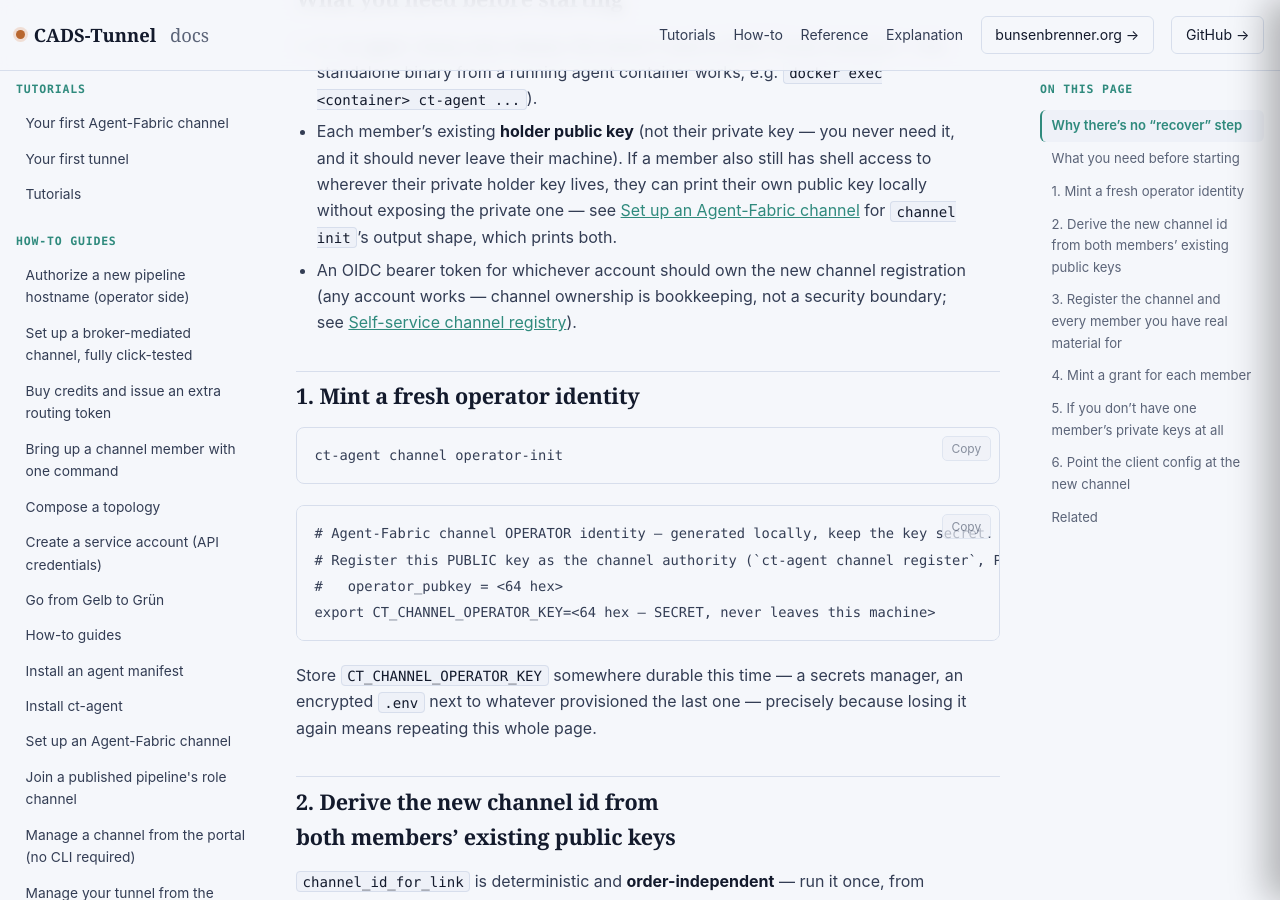
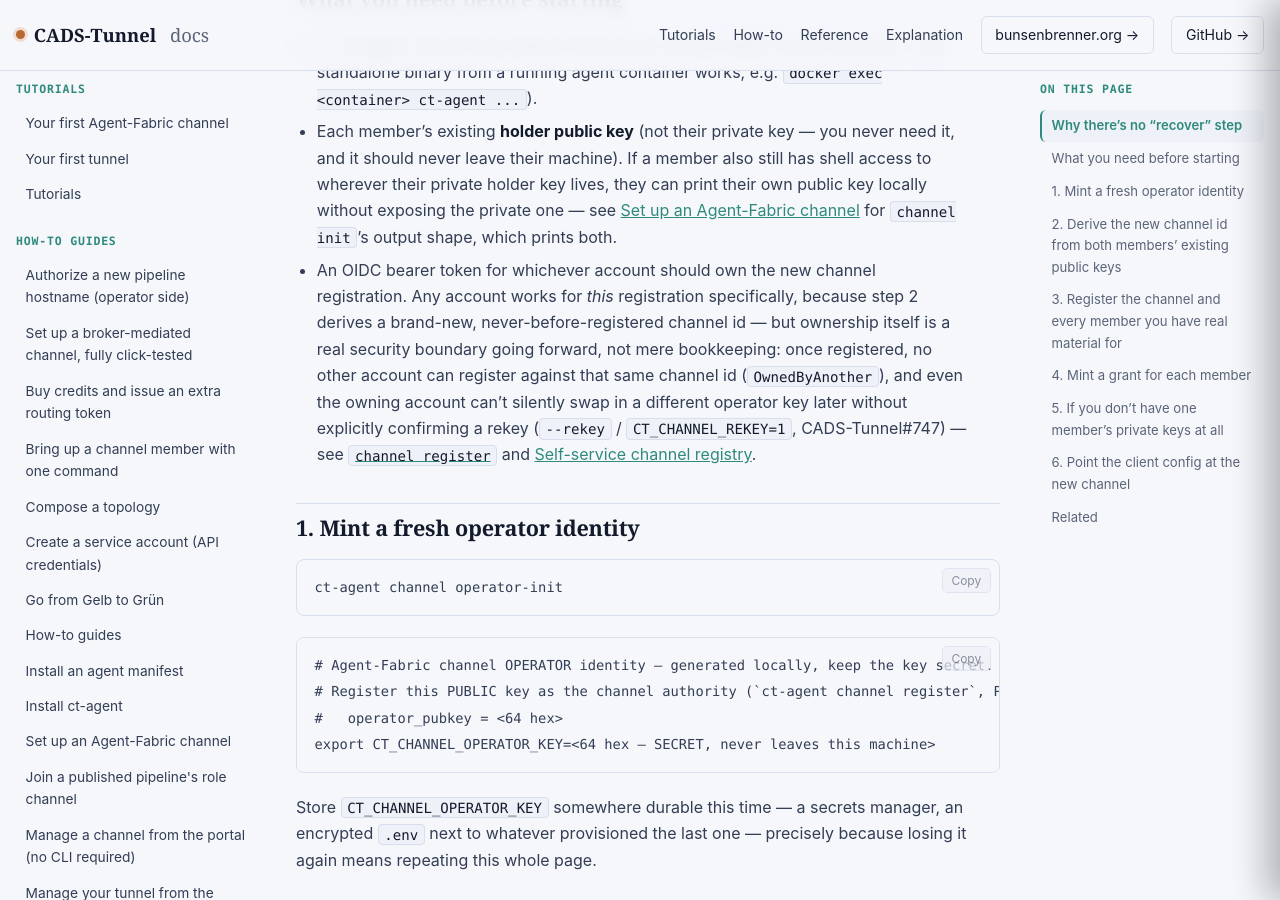
Before and after one commit to scimbe/CADS-Tunnel-docs, a Jekyll site: the page built from _how-to/recover-lost-channel-operator-key.md, in a window 1280 px wide and 900 px high, scrolled down 856 px. Built offline with Jekyll 4.4.1, drawn with Linux system fonts in a browser that asks for light colours.

Commit message:
docs: channel ownership is a real security boundary, not bookkeeping (#747) (#44)
recover-lost-channel-operator-key.md claimed "channel ownership is
bookkeeping, not a security boundary" -- true only for the brand-new
channel id this page mints, but wrong as a general statement now that
#747 (live in production, verified via container start time vs. merge
time) refuses a silent operator-key swap on an already-owned channel
unless --rekey explicitly confirms it, and OwnedByAnother already
blocked a different account from claiming an existing id. Narrowed the
claim to what's actually true and pointed at the real enforcement.


Claude-Session: https://claude.ai/code/session_0142iLddR13BiQtE8qogVuKW

Co-authored-by: scimbe <becke@vps-1779cd55.vps.ovh.net>
Co-authored-by: Claude Sonnet 5 <noreply@anthropic.com>

```diff
--- a/_how-to/recover-lost-channel-operator-key.md
+++ b/_how-to/recover-lost-channel-operator-key.md
@@ -34,9 +34,14 @@ anything or lose continuity; only the channel id and the grants change.
   lives, they can print their own public key locally without exposing the private one — see
   [Set up an Agent-Fabric channel]({{ '/how-to/join-a-channel/' | relative_url }}) for `channel init`'s
   output shape, which prints both.
-- An OIDC bearer token for whichever account should own the new channel registration (any account works —
-  channel ownership is bookkeeping, not a security boundary; see
-  [Self-service channel registry]({{ '/reference/api-endpoints/#self-service-channel-registry' | relative_url }})).
+- An OIDC bearer token for whichever account should own the new channel registration. Any account works
+  for *this* registration specifically, because step 2 derives a brand-new, never-before-registered
+  channel id — but ownership itself is a real security boundary going forward, not mere bookkeeping: once
+  registered, no other account can register against that same channel id (`OwnedByAnother`), and even the
+  owning account can't silently swap in a different operator key later without explicitly confirming a
+  rekey (`--rekey` / `CT_CHANNEL_REKEY=1`, CADS-Tunnel#747) — see
+  [`channel register`]({{ '/reference/cli/' | relative_url }}) and
+  [Self-service channel registry]({{ '/reference/api-endpoints/#self-service-channel-registry' | relative_url }}).
 
 ## 1. Mint a fresh operator identity
 
```
